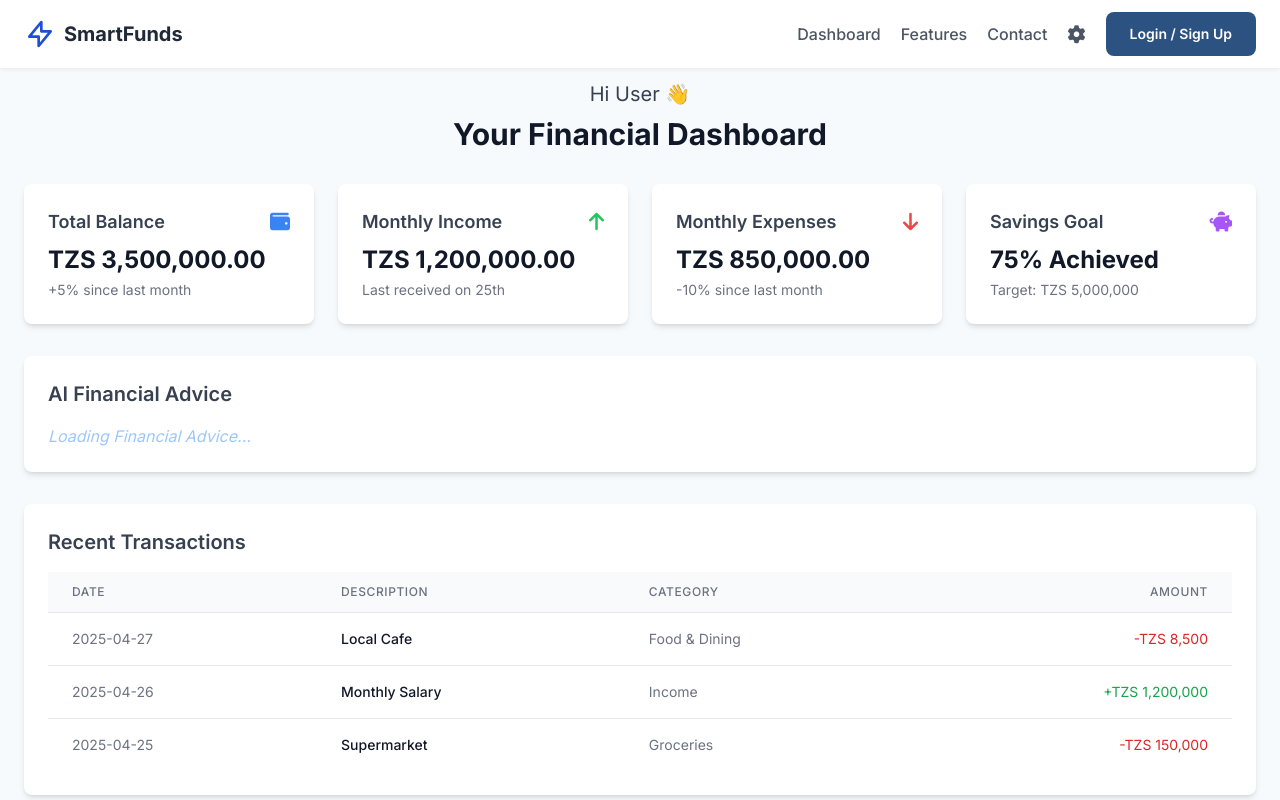
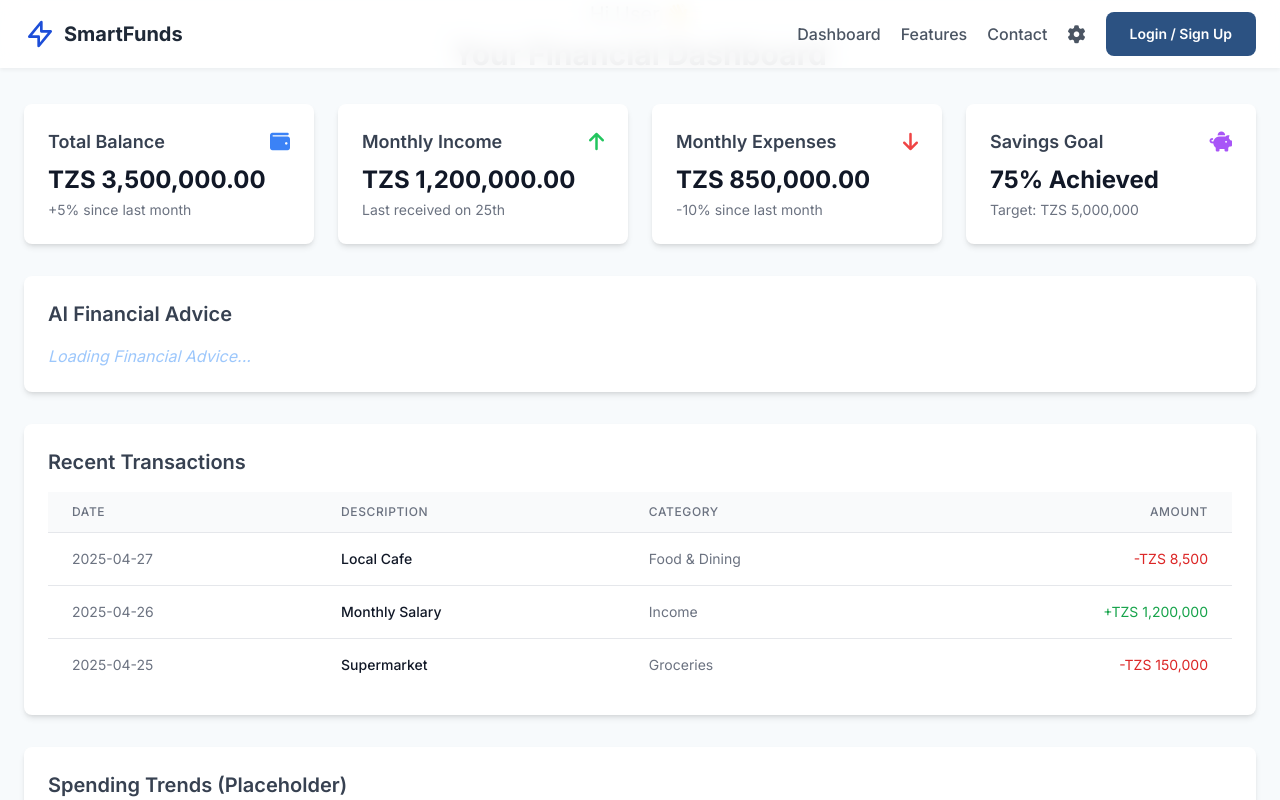
Before and after one commit to Hawasandra1/SmartFunds, a Vue app: page /dashboard in a window 1280 px wide. Shown: the top 800 px of the page. Built offline with nearby package versions, Linux system fonts and the light colour scheme.

Commit message:
Update DashboardView.vue

```diff
--- a/src/views/DashboardView.vue
+++ b/src/views/DashboardView.vue
@@ -25,11 +25,11 @@
 // You might add a ref here to hold the AI advice once loaded
 // const aiAdvice = ref('Loading Financial Advice...');
 // Or a loading state
-// const isLoadingAdvice = ref(true); // Use this to conditionally show loading vs advice
+// const isLoadingAdvice = ref(true); // Use this to conditionally show loading vs actual advice
 </script>
 
 <template>
-  <div class="container mx-auto py-20 px-6">
+  <div class="container mx-auto py-12 px-6 pt-16 md:pt-0">
     <div class="text-center mb-8">
       <p class="text-xl text-gray-700 mb-2">Hi User 👋</p>
       <h1 class="text-3xl font-bold text-gray-900">Your Financial Dashboard</h1>
```
